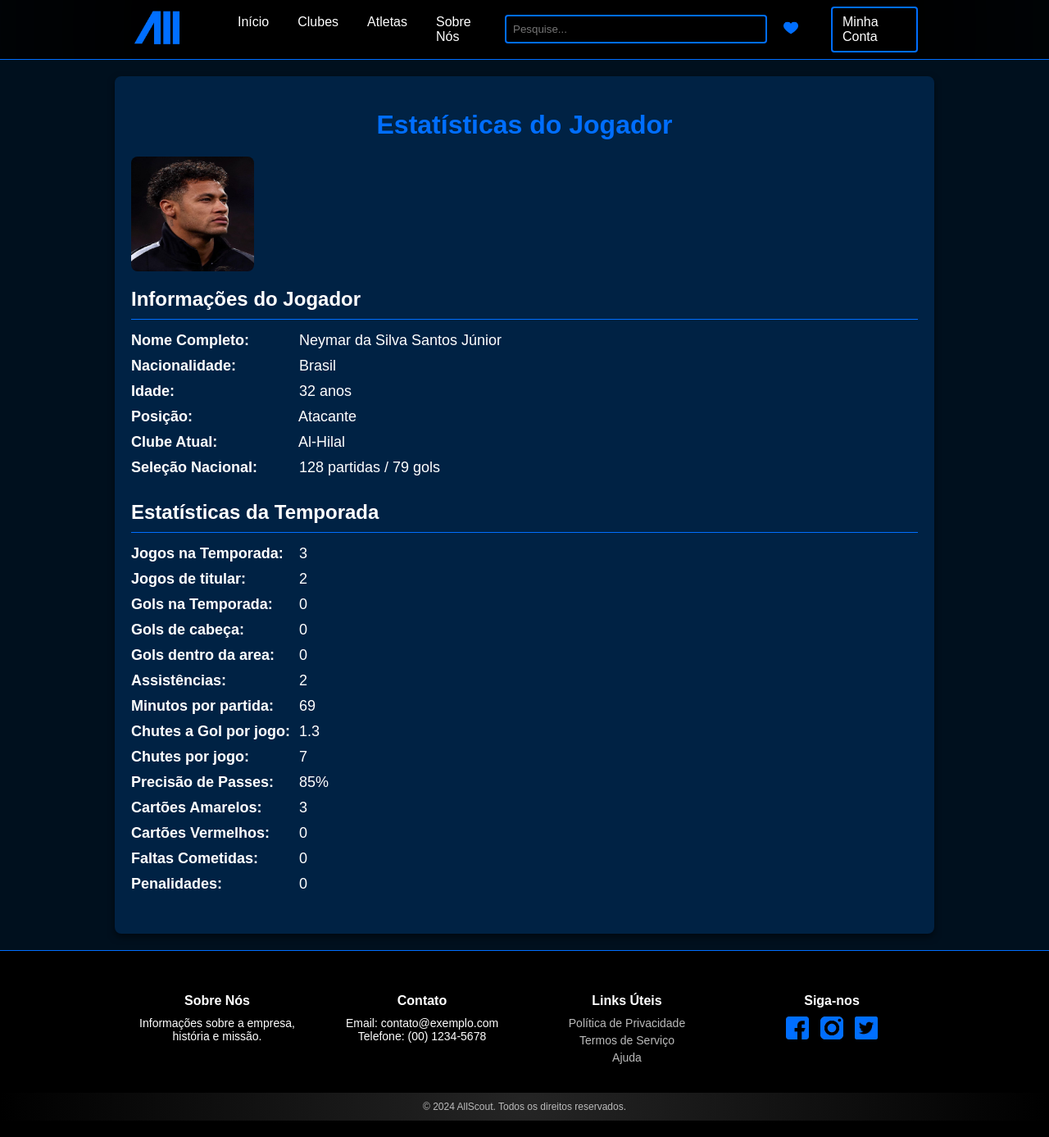
After one commit to JuniorLoureiro/all-scout-html, a PHP site: page /html/exibeAtleta.html in a window 1280 px wide. The commit adds this page. Shown: the whole page at 82% size. Run offline with PHP 8.4, Linux system fonts and the light colour scheme.

Commit message:
Estátisticas e ajustes

```diff
--- /dev/null
+++ b/css/styleExibe.css
@@ -0,0 +1,268 @@
+* {
+    box-sizing: border-box;
+}
+body, html {
+    margin: 0;
+    padding: 0;
+    width: 100%;
+    height: 100%;
+    font-family: Arial, sans-serif;
+    display: flex;
+    flex-direction: column;
+    align-items: center;
+    background-color: #00101E;
+    color: white;
+}
+
+.top-nav {
+    width: 100%;
+    padding: 10px 20px;
+    background: radial-gradient(circle, rgb(0, 0, 0) 65%, rgba(0, 0, 0, 0.8) 100%);
+    position: fixed;
+    top: 0;
+    left: 0;
+    z-index: 1000;
+    border-bottom: 1px solid #006eff;
+    display: flex;
+    justify-content: space-between;
+    align-items: center;
+}
+
+.top-nav a {
+    color: white;
+    text-decoration: none;
+    font-size: 16px;
+    margin-right: 20px;
+}
+
+.top-nav a:hover {
+    text-decoration: underline;
+}
+
+.content-wrapper {
+    flex: 1;
+    width: 100%;
+    max-width: 1000px;
+    margin-top: 93px; /* Ajuste conforme necessário para compensar o tamanho do header fixo */
+    padding: 20px;
+    background-color: #002244;
+    border-radius: 8px;
+    box-shadow: 0 4px 8px rgba(0, 0, 0, 0.5);
+    margin-bottom: 20px; /* Adicionado espaçamento entre a content-wrapper e o footer */
+}
+h1 {
+    text-align: center;
+    color: #006eff;
+    margin-bottom: 20px;
+}
+
+.player-info, .player-stats {
+    margin-bottom: 30px;
+}
+
+.player-info h2, .player-stats h2 {
+    color: #ffffff;
+    border-bottom: 1px solid #006eff;
+    padding-bottom: 10px;
+    margin-bottom: 15px;
+}
+
+.player-info p, .player-stats p {
+    font-size: 18px;
+    margin: 10px 0;
+}
+
+.player-info img {
+    display: block;
+    margin: 0 auto;
+    max-width: 200px;
+    height: 140px;
+    width: 150px;
+    border-radius: 8px;
+    margin-bottom: 20px;
+}
+
+.player-info label, .player-stats label {
+    display: inline-block;
+    width: 200px;
+    font-weight: bold;
+}
+
+.footer {
+    width: 100%;
+    padding: 20px;
+    background-color: #000;
+    color: #bbb;
+    text-align: center;
+    border-top: 1px solid #006eff;
+}
+
+.footer a {
+    color: #006eff;
+    text-decoration: none;
+}
+
+.footer a:hover {
+    text-decoration: underline;
+}
+.site-footer {
+    background-color: black;
+    color: #fff;
+    padding: 20px 0;
+    text-align: center;
+    font-size: 14px;
+    margin-top: auto;
+    width: 100%;
+    border-top: 1px solid #006eff;
+}
+
+.footer-container {
+    display: flex;
+    justify-content: space-around;
+    flex-wrap: wrap;
+    max-width: 1000px;
+    margin: 0 auto;
+}
+
+.footer-section {
+    flex: 1;
+    padding: 10px;
+    min-width: 200px;
+}
+
+.footer-section h4 {
+    margin-bottom: 10px;
+    font-size: 16px;
+    color: #fff;
+}
+
+.footer-section p, .footer-section ul {
+    margin: 0;
+    padding: 0;
+}
+
+.footer-section ul {
+    list-style-type: none;
+}
+
+.footer-section ul li {
+    margin: 5px 0;
+}
+
+.footer-section ul li a {
+    color: #bbb;
+    text-decoration: none;
+}
+
+.footer-section ul li a:hover {
+    color: #fff;
+}
+
+.social-media-icons {
+    margin-top: 10px;
+}
+
+.social-media-icons img {
+    width: 28px;
+}
+
+.social-media-icons a {
+    display: inline-block;
+    margin: 0 5px;
+    color: #bbb;
+}
+
+.footer-bottom {
+    background: radial-gradient(circle, rgba(46, 46, 46, 0.8), rgba(0, 0, 0, 0) 100%);
+    padding: 10px 0;
+    margin-top: 20px;
+    font-size: 12px;
+    color: #bbb;
+}
+
+.footer-bottom p {
+    margin: 0;
+}
+.player-info img {
+    max-width: 250px;
+    border-radius: 8px;
+    margin-left: 0px;
+}
+.top-nav {
+    width: 100%;
+    padding: 3px 20px;
+    background: radial-gradient(circle, rgb(0, 0, 0) 65%, rgba(0, 0, 0, 0.8) 100%);
+    position: fixed;
+    top: 0;
+    left: 0;
+    z-index: 1000;
+    border-bottom: 1px solid #006eff;
+}
+
+.top-nav-container {
+    max-width: 1000px;
+    margin: 0 auto;
+    display: flex;
+    align-items: center;
+    justify-content: space-between;
+}
+
+.left-nav {
+    display: flex;
+    align-items: center;
+}
+
+.mini-logo {
+    width: 110px;
+    margin-right: 20px; /* Espaço entre a logo e os links */
+}
+
+.main-nav {
+    display: flex;
+    gap: 15px; /* Espaço entre os links */
+}
+
+.main-nav a {
+    color: white;
+    text-decoration: none;
+    font-size: 16px;
+}
+
+.main-nav a:hover {
+    text-decoration: underline;
+}
+
+.search-container {
+    flex: 1;
+    display: flex;
+    justify-content: center;
+    margin: 0 20px;
+}
+
+.search-bar {
+    width: 320px;
+    padding: 8px;
+    border: 2px solid #006eff;
+    border-radius: 4px;
+    background-color: black;
+    color: white;
+}
+
+.right-nav {
+    display: flex;
+    align-items: center;
+}
+
+.favorites img {
+    width: 18px;
+    margin-right: 20px; /* Espaço entre o ícone de favoritos e o botão Minha Conta */
+}
+
+.account-button {
+    color: #006eff;
+    text-decoration: none;
+    padding: 8px 12px;
+    border: 2px solid #006eff;
+    border-radius: 4px;
+    background-color: rgba(0, 0, 0, 0.5);
+}
--- /dev/null
+++ b/html/exibeAtleta.html
@@ -0,0 +1,108 @@
+<!DOCTYPE html>
+<html lang="pt-br">
+<head>
+    <meta charset="UTF-8">
+    <meta name="viewport" content="width=device-width, initial-scale=1.0">
+    <title>Estatísticas Atletas</title>
+    <link rel="stylesheet" href="../css/styleExibe.css"> <!-- Inclua o seu arquivo CSS -->
+</head>
+<body>
+
+    <!-- Barra de Navegação -->
+    <header class="top-nav">
+        <div class="top-nav-container">
+            <!-- Parte esquerda -->
+            <div class="left-nav">
+                <a href="home.html"><img src="../images/mini_logo.png" alt="Mini Logo" class="mini-logo"></a>
+                <nav class="main-nav">
+                    <a href="home.html">Início</a>
+                    <a href="page1.html">Clubes</a>
+                    <a href="page2.html">Atletas</a>
+                    <a href="#">Sobre Nós</a>
+                </nav>
+            </div>
+            <!-- Parte central -->
+            <div class="search-container">
+                <input type="text" class="search-bar" placeholder="Pesquise...">
+            </div>
+            <!-- Parte direita -->
+            <div class="right-nav">
+                <a href="#" class="favorites">
+                    <img src="../images/heart_icon.png" alt="Favoritos">
+                </a>
+                <a href="login.html" class="account-button">Minha Conta</a>
+            </div>
+        </div>
+    </header>
+
+    <!-- Conteúdo Principal -->
+    <main class="content-wrapper">
+        <h1>Estatísticas do Jogador</h1>
+
+        <!-- Informações do Jogador -->
+        <section class="player-info">
+            <img src="../images/ATLETAS/ney2.jpg" alt="Foto do Jogador 1">
+            <h2>Informações do Jogador</h2>
+            <p><label>Nome Completo:</label> Neymar da Silva Santos Júnior</p>
+            <p><label>Nacionalidade:</label> Brasil</p>
+            <p><label>Idade:</label> 32 anos</p>
+            <p><label>Posição:</label> Atacante</p>
+            <p><label>Clube Atual:</label> Al-Hilal</p>
+            <p><label>Seleção Nacional:</label> 128 partidas / 79 gols</p>
+        </section>
+
+        <!-- Estatísticas do Jogador -->
+        <section class="player-stats">
+            <h2>Estatísticas da Temporada</h2>
+            <p><label>Jogos na Temporada:</label> 3</p>
+            <p><label>Jogos de titular:</label> 2</p>
+            <p><label>Gols na Temporada:</label> 0</p>
+            <p><label>Gols de cabeça:</label> 0</p>
+            <p><label>Gols dentro da area:</label> 0</p>
+            <p><label>Assistências:</label> 2</p>
+            <p><label>Minutos por partida:</label> 69</p>
+            <p><label>Chutes a Gol por jogo:</label> 1.3</p>
+            <p><label>Chutes por jogo:</label> 7</p>
+            <p><label>Precisão de Passes:</label> 85%</p>
+            <p><label>Cartões Amarelos:</label> 3</p>
+            <p><label>Cartões Vermelhos:</label> 0</p>
+            <p><label>Faltas Cometidas:</label> 0</p>
+            <p><label>Penalidades:</label> 0</p>
+        </section>
+    </main>
+    <!-- Rodapé -->
+    <footer class="site-footer">
+        <div class="footer-container">
+            <div class="footer-section">
+                <h4>Sobre Nós</h4>
+                <p>Informações sobre a empresa, história e missão.</p>
+            </div>
+            <div class="footer-section">
+                <h4>Contato</h4>
+                <p>Email: contato@exemplo.com</p>
+                <p>Telefone: (00) 1234-5678</p>
+            </div>
+            <div class="footer-section">
+                <h4>Links Úteis</h4>
+                <ul>
+                    <li><a href="#">Política de Privacidade</a></li>
+                    <li><a href="#">Termos de Serviço</a></li>
+                    <li><a href="#">Ajuda</a></li>
+                </ul>
+            </div>
+            <div class="footer-section">
+                <h4>Siga-nos</h4>
+                <div class="social-media-icons">
+                    <a href="#"><img src="../images/facebook_icon.png" alt="Facebook"></a>
+                    <a href="#"><img src="../images/instagram_icon.png" alt="Instagram"></a>
+                    <a href="#"><img src="../images/twitter_icon.png" alt="Twitter"></a>
+                </div>
+            </div>
+        </div>
+        <div class="footer-bottom">
+            <p>&copy; 2024 AllScout. Todos os direitos reservados.</p>
+        </div>
+    </footer>
+
+</body>
+</html>
```
Also changed, not shown: css/homestyle.css (line endings or trailing spaces), images/ATLETAS/ney2.jpg (added).
